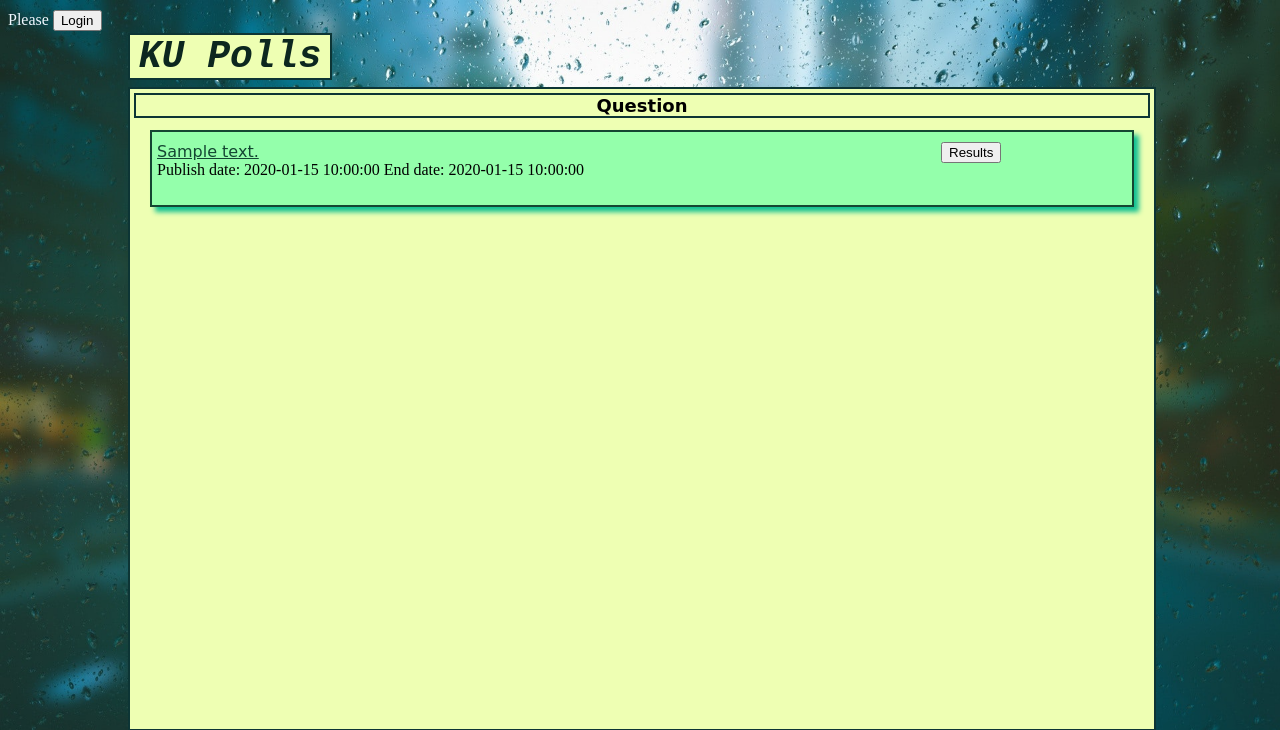
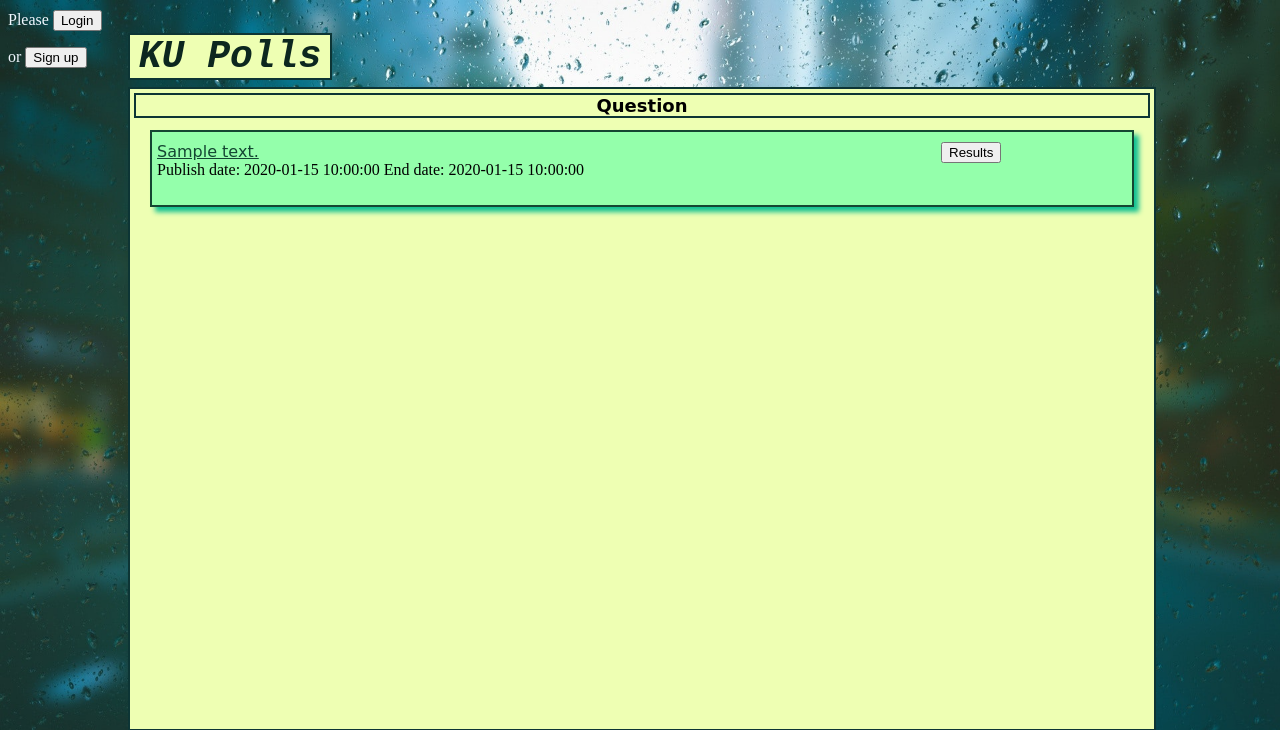
Before and after one commit to tnnpp/ku-polls, a Django app: template polls/templates/polls/index.html in a window 1280 px wide. Shown: the top 730 px of the page. Run offline with Django 4.2, Linux system fonts and the light colour scheme; the template is opened without the code that fills it: values that come from a table or form of the project are taken from there, others are empty; tables that the repository leaves empty hold one stand-in row (values such as "Sample post"); parts of the project's set-up code (start-up, migrations or seed data) failed here and were passed over.

Commit message:
Add sign up button

```diff
--- a/polls/static/polls/style.css
+++ b/polls/static/polls/style.css
@@ -1,3 +1,7 @@
+button-form {
+        display: inline-block;
+        margin-right: 10px; /* Add spacing between buttons if needed */
+    }
 .welcome{
     color: aliceblue;
     position: absolute;
--- a/polls/templates/polls/index.html
+++ b/polls/templates/polls/index.html
@@ -33,9 +33,13 @@
         <input type="submit" class="logout" value="Logout">
     </form>
 {% else %}
-     <form action="{% url 'login'%}" method="get">
-        {% csrf_token %}
-        Please <input type="submit" class="login" value="Login">
-    </form>
+    <div class="button-form">
+        <form action="{% url 'login' %}" method="get">
+            Please <input type="submit" class="login" value="Login">
+        </form>
+        <form action="{% url 'signup' %}" method="get">
+            or <input type="submit" class="signup" value="Sign up">
+        </form>
+    </div>
 {% endif %}
 </div>
--- a/polls/templates/registration/login.html
+++ b/polls/templates/registration/login.html
@@ -7,3 +7,6 @@
   <!-- if your app redirects user to login before accessing some pages, then next contains return url -->
   <input type="hidden" name="next" value="{{next}}" />
 </form>
+   <form action="{% url 'signup' %}" method="get">
+     <button type="submit">Sign Up</button>
+  </form>
```
